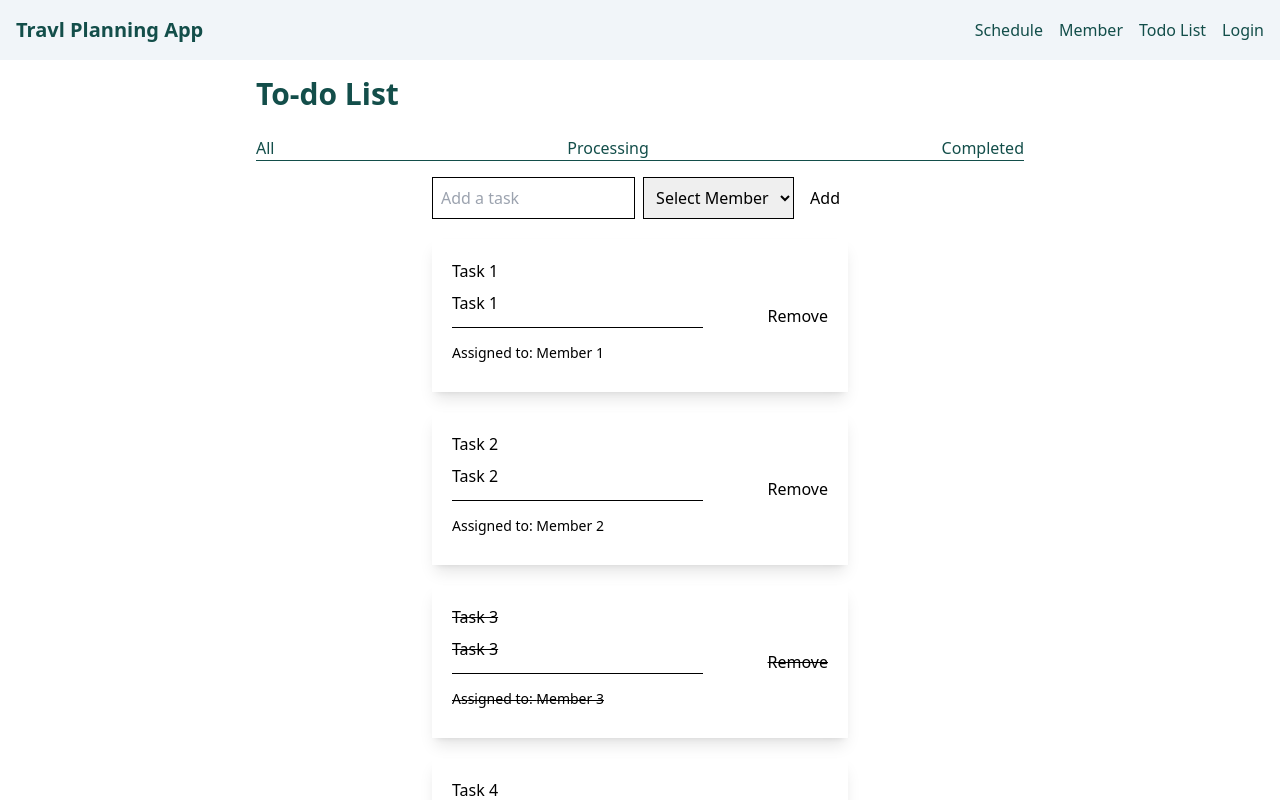
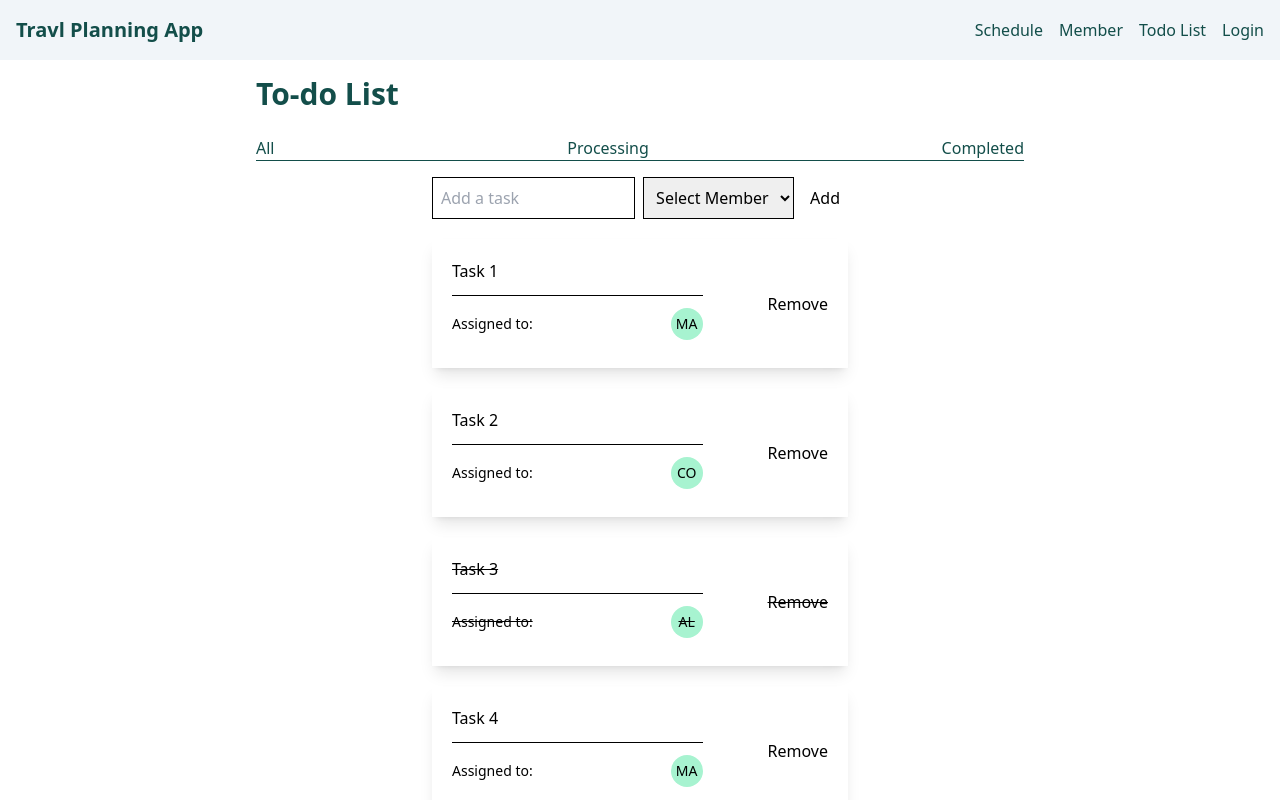
Before and after one commit to cantek2023OctWebECEC/front-end, a React (Vite) app: page /todo in a window 1280 px wide. Shown: the top 800 px of the page. Built offline with nearby package versions, Linux system fonts and the light colour scheme.

Commit message:
Bug fix: Navbar function

```diff
--- a/public/FakeTododata.json
+++ b/public/FakeTododata.json
@@ -3,32 +3,32 @@
       {
         "task": "Task 1",
         "status": "active",
-        "assignedTo": "Member 1"
+        "assignedTo": "Mary"
       },
       {
         "task": "Task 2",
         "status": "active",
-        "assignedTo": "Member 2"
+        "assignedTo": "Coco"
       },
       {
         "task": "Task 3",
         "status": "Complete",
-        "assignedTo": "Member 3"
+        "assignedTo": "Alex"
       },
       {
         "task": "Task 4",
         "status": "active",
-        "assignedTo": "Member 1"
+        "assignedTo": "Mandy"
       },
       {
         "task": "Task 5",
         "status": "Complete",
-        "assignedTo": "Member 2"
+        "assignedTo": "Kimmy"
       },
       {
         "task": "Task 6",
         "status": "active",
-        "assignedTo": "Member 3"
+        "assignedTo": "Saba"
       }
     ]
   }
--- a/src/components/AddTodoList.tsx
+++ b/src/components/AddTodoList.tsx
@@ -2,25 +2,19 @@ import React, { useState , useEffect } from 'react';
 import fakeTaskData from '../../public/FakeTododata.json'; // Import the JSON data
 //import {useForm} from 'react-hook-form'
 
-type Task = {
-  task: string;
-  status: string;
-  assignedTo: string;
-};
+interface AddTodoListProps {
+  selectedFilter: string;
+}
 
-export const AddTodoList: React.FC = () => {
-
-  const [selectedMember, setSelectedMember] = useState<string>('');
+export const AddTodoList: React.FC<AddTodoListProps> = ({selectedFilter}) => {
+    const [selectedMember, setSelectedMember] = useState<string>('');
 
     const [tasks, setTasks] = useState<{ task: string; status: 'active' | 'Complete'| string; assignedTo: string }[]>([]);
     const [newTask, setNewTask] = useState<string>('');
 
     //read fake data
-    const [readtasks, setReadTasks] = useState<Task[]>([]);
-
       useEffect(() => {
-
-        setReadTasks(fakeTaskData.tasks);
+        setTasks(fakeTaskData.tasks);
       }, []);
 
       //end
@@ -32,22 +26,21 @@ export const AddTodoList: React.FC = () => {
             status: 'active',
             assignedTo: selectedMember, // Assign the selected member
         };
-        console.log('New Task Status:', newTaskItem.status);
-        console.log('Selected Member:', newTaskItem.assignedTo);
+          console.log('New Task Status:', newTaskItem.status);
+          console.log('Selected Member:', newTaskItem.assignedTo);
+          // Add the new task to the JSON data
+          fakeTaskData.tasks.push(newTaskItem);
+
           setTasks([...tasks, newTaskItem,]);
           setNewTask('');
           setSelectedMember('');
+
+
         }
 
     };
 
-    const removeReadTask = (index: number) => {
-      const updatedTasks = [...readtasks]; // Make a copy of the tasks
-      if (updatedTasks[index]) {
-        updatedTasks.splice(index, 1);
-        setReadTasks(updatedTasks);
-      }
-    };
+
 
     const removeTask = (index: number) => {
       const taskName = tasks[index].task;
@@ -64,10 +57,14 @@ export const AddTodoList: React.FC = () => {
       updatedTasks[index].status = currentStatus === 'active' ? 'Complete' : 'active';
       setTasks(updatedTasks);
       console.log("current tasks status: "+ updatedTasks[index].status);
+
+      //update fake data
+      const updatedFakeTaskData = [...fakeTaskData.tasks];
+      updatedFakeTaskData[index].status = updatedTasks[index].status;
     };
 
     return (
-        <div className="max-w-md mx-auto p-4">
+        <div className="max-w-md mx-auto p-4 mb-4">
             <div className="flex space-x-2 mb-4">
             <input type="text" value={newTask} onChange={(e) => setNewTask(e.target.value)} className="w-full p-2 border" placeholder="Add a task"/>
             <select
@@ -86,35 +83,30 @@ export const AddTodoList: React.FC = () => {
             </button>
           </div>
           <ul>
-
-          {readtasks.map((task, index) => (
-          <li key={index} className={`flex flex-col md:flex-row justify-between items-start md:items-center mb-2 bg-white shadow-lg hover:bg-300 mt-5 px-5 py-5 w-full ${task.status === 'Complete' ? 'line-through' : ''}`} >
-          <div className="w-2/3" onClick={() => toggleTaskStatus(index)}>
-          <div className="mb-2">{task.task}</div>
-          <div className="mb-2">
-             <span className="mr-4">{task.task}</span>
-            </div>
-            <div className="w-full my-3 border-b border-gray-200"></div>
-            <div className="mb-2">
-                <span className="text-sm text-gray-500">Assigned to: {task.assignedTo}</span>
-            </div>
-        </div>
-          <button onClick={() => removeReadTask(index)} className={`text-red-500 ${
-                  task.status === 'Complete' ? 'bg-gray-300 text-gray-500 cursor-not-allowed' : ''}`} disabled={task.status === 'Complete'}>
-              Remove
-          </button>
-          </li>
-         ))}
-          {tasks.map((task, index) => (
+          {tasks.filter((task) => {
+      if (selectedFilter === 'all') {
+        return true; // Show all tasks
+      } else if (selectedFilter === 'active') {
+        return task.status === 'active'; // Show only active tasks
+      } else if (selectedFilter === 'completed') {
+        return task.status === 'Complete'; // Show only completed tasks
+      }
+      return true; // Default to show all tasks
+    })
+          .map((task, index) => (
                     <li key={index} className={`flex flex-col md:flex-row justify-between items-start md:items-center mb-2 bg-white shadow-lg hover:bg-300 mt-5 px-5 py-5 w-full ${task.status === 'Complete' ? 'line-through' : ''}`} >
-                      <div className="w-2/3" onClick={() => toggleTaskStatus(index)}>
+                      <div className="w-2/3" onClick={() => {toggleTaskStatus(index)}}>
                         <div className="mb-2">
                            <span className="mr-4">{task.task}</span>
                           </div>
                           <div className="w-full my-3 border-b border-gray-200"></div>
-                          <div className="mb-2">
-                              <span className="text-sm text-gray-500">Assigned to: {task.assignedTo}</span>
+                          <div className="mb-2 flex flex-col md:flex-row justify-between items-start md:items-center">
+                              <span className="text-sm text-gray-500">Assigned to: </span>
+                              <div className="w-8 h-8 rounded-full bg-blue-500 text-white flex items-center justify-center text-sm bg-400">
+                           {task.assignedTo.substring(0,2).toUpperCase()}
                           </div>
+                          </div>
+
                       </div>
                         <button onClick={() => removeTask(index)} className={`text-red-500 ${
                                 task.status === 'Complete' ? 'bg-gray-300 text-gray-500 cursor-not-allowed' : ''}`} disabled={task.status === 'Complete'}>
--- a/src/components/TodoListNavBar.tsx
+++ b/src/components/TodoListNavBar.tsx
@@ -1,13 +1,17 @@
 import { useSearchParams, useNavigate  } from "react-router-dom"
 
+interface TodoListNavBarProps {
+    setSelectedFilter: (filter: string) => void;
+  }
 
-export const TodoListNavBar = () => {
+export const TodoListNavBar = ({ setSelectedFilter }:TodoListNavBarProps) => {
 
   const [searchParams] = useSearchParams()
   const todosData = searchParams.get("todos")
   const navigate = useNavigate();
 
   const updateFilter = (filterValue:string) => {
+    setSelectedFilter(filterValue);
     searchParams.set("todos", filterValue);
     navigate(`?${searchParams.toString()}`, { replace: true });
   };
--- a/src/pages/TodoList.tsx
+++ b/src/pages/TodoList.tsx
@@ -1,12 +1,17 @@
+import React, { useState } from 'react';
 import { TodoListNavBar } from "../components/TodoListNavBar";
 import {AddTodoList} from "../components/AddTodoList";
 
 export const TodoList = () => {
+	const [selectedFilter, setSelectedFilter] = useState<string>('all');
+
 	return (
 		<div>
 			<main>
-				<TodoListNavBar/>
-				<AddTodoList/>
+				<TodoListNavBar
+					setSelectedFilter={setSelectedFilter}
+				/>
+				<AddTodoList selectedFilter={selectedFilter} />
 			</main>
         </div>
 	);
```
